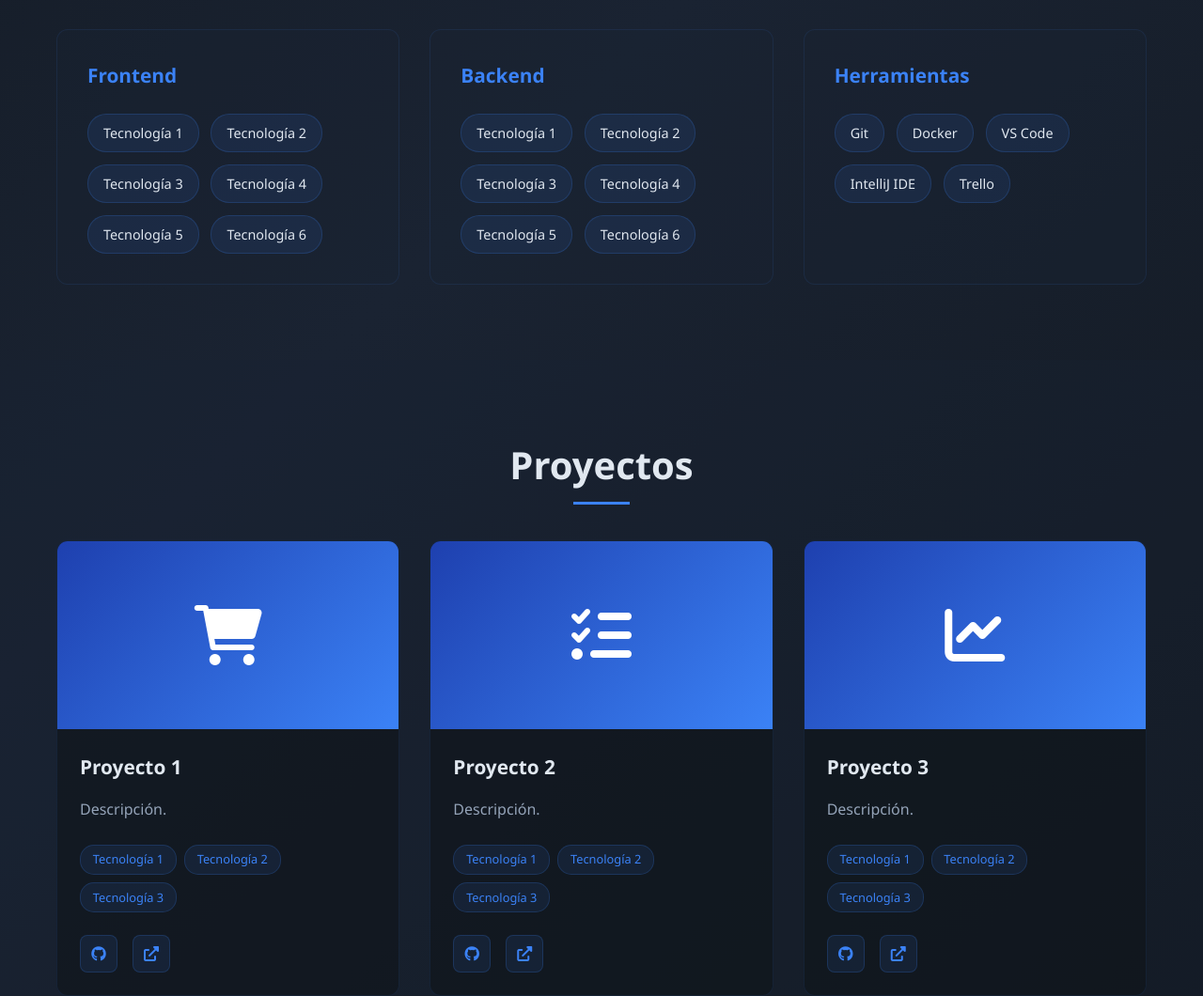
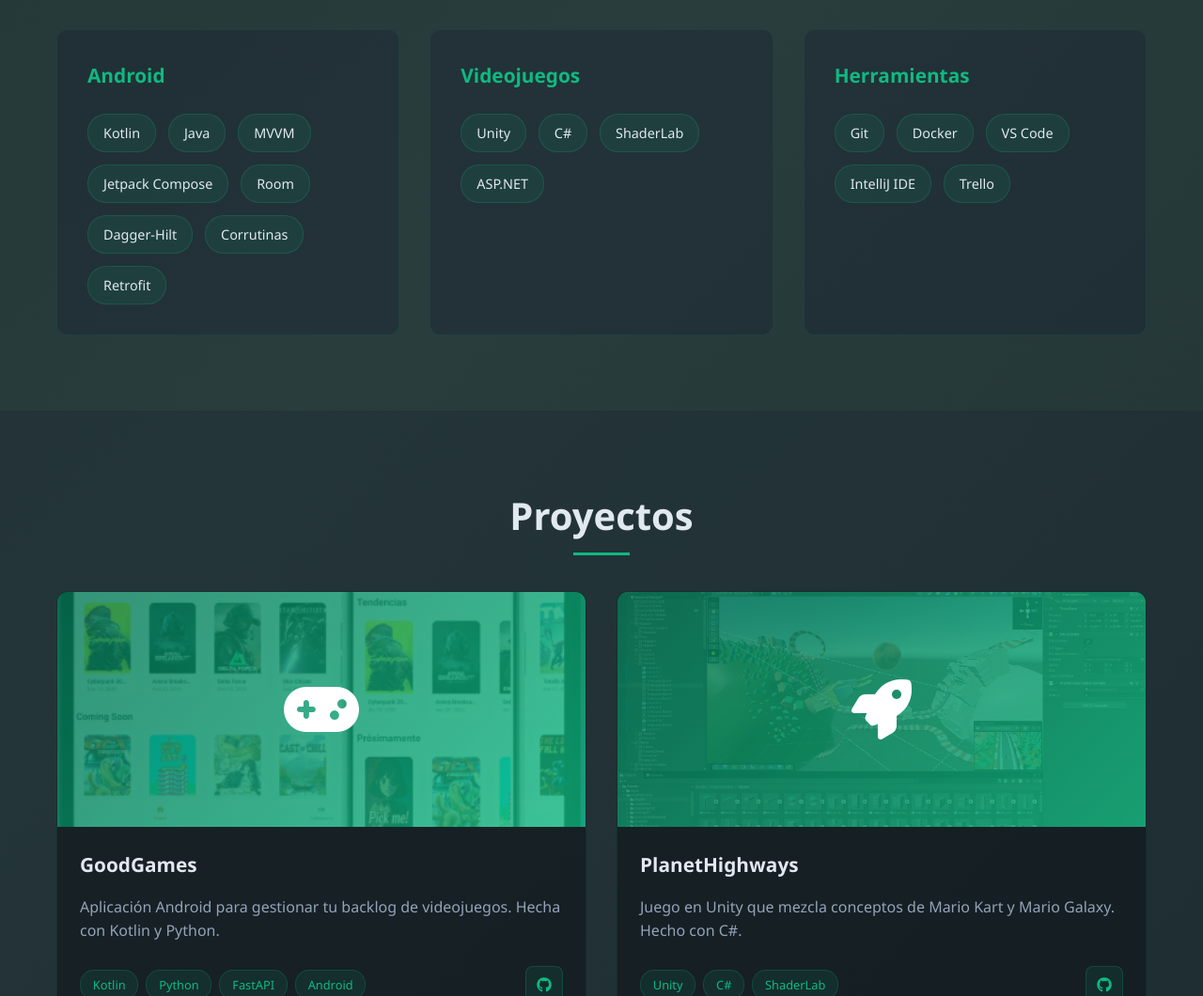
Before and after one commit to Arky222/Arky222.github.io, a plain HTML site: page index.html in a window 1280 px wide. Shown: the part 1740-2800 px from the top of the page at 94% size. Drawn offline with Linux system fonts and the light colour scheme.

Commit message:
feat: changed style, fix content

```diff
--- a/code.js
+++ b/code.js
@@ -242,7 +242,7 @@ window.addEventListener('scroll', () => {
 const style = document.createElement('style');
 style.textContent = `
     .nav-link.active {
-        color: #3b82f6 !important;
+        color: #10b981 !important;
     }
     .nav-link.active::after {
         width: 100% !important;
--- a/estilo.css
+++ b/estilo.css
@@ -8,7 +8,7 @@ body {
     font-family: 'Segoe UI', Tahoma, Geneva, Verdana, sans-serif;
     line-height: 1.6;
     color: #e1e8f0;
-    background: linear-gradient(135deg, #0f1419 0%, #1a2332 50%, #0f1419 100%);
+    background: linear-gradient(135deg, #1f2e2e 0%, #293d3d 50%, #1f2e2e 100%);
     min-height: 100vh;
 }
 
@@ -27,7 +27,7 @@ body {
     backdrop-filter: blur(10px);
     z-index: 1000;
     padding: 1rem 0;
-    border-bottom: 1px solid rgba(59, 130, 246, 0.1);
+    border-bottom: 1px solid rgba(16, 185, 129, 0.1);
 }
 
 .nav {
@@ -40,7 +40,7 @@ body {
 }
 
 .nav-logo h2 {
-    color: #3b82f6;
+    color: #10b981;
     font-size: 1.8rem;
     font-weight: 700;
 }
@@ -60,7 +60,7 @@ body {
 }
 
 .nav-link:hover {
-    color: #3b82f6;
+    color: #10b981;
 }
 
 .nav-link::after {
@@ -70,7 +70,7 @@ body {
     left: 0;
     width: 0;
     height: 2px;
-    background: #3b82f6;
+    background: #10b981;
     transition: width 0.3s ease;
 }
 
@@ -111,7 +111,7 @@ body {
     font-size: 3.5rem;
     font-weight: 700;
     margin-bottom: 1rem;
-    background: linear-gradient(135deg, #3b82f6, #60a5fa);
+    background: linear-gradient(135deg, #10b981, #6ee7b7);
     -webkit-background-clip: text;
     -webkit-text-fill-color: transparent;
     background-clip: text;
@@ -148,24 +148,24 @@ body {
 }
 
 .btn-primary {
-    background: #3b82f6;
+    background: #10b981;
     color: white;
 }
 
 .btn-primary:hover {
-    background: #2563eb;
+    background: #059669;
     transform: translateY(-2px);
-    box-shadow: 0 10px 25px rgba(59, 130, 246, 0.3);
+    box-shadow: 0 10px 25px rgba(16, 185, 129, 0.3);
 }
 
 .btn-secondary {
     background: transparent;
-    color: #3b82f6;
-    border: 2px solid #3b82f6;
+    color: #10b981;
+    border: 2px solid #10b981;
 }
 
 .btn-secondary:hover {
-    background: #3b82f6;
+    background: #10b981;
     color: white;
     transform: translateY(-2px);
 }
@@ -181,16 +181,14 @@ body {
     width: 300px;
     height: 300px;
     border-radius: 50%;
-    background: linear-gradient(135deg, #3b82f6, #1e40af);
-    display: flex;
-    align-items: center;
-    justify-content: center;
-    box-shadow: 0 20px 40px rgba(59, 130, 246, 0.3);
+    box-shadow: 0 20px 40px rgba(16, 185, 129, 0.3);
+    overflow: hidden;
 }
 
-.profile-circle i {
-    font-size: 8rem;
-    color: white;
+.profile-img {
+    width: 100%;
+    height: 100%;
+    object-fit: cover;
 }
 
 /* Sections */
@@ -214,7 +212,7 @@ section {
     transform: translateX(-50%);
     width: 60px;
     height: 3px;
-    background: #3b82f6;
+    background: #10b981;
 }
 
 /* About Section */
@@ -244,14 +242,14 @@ section {
 .stat {
     text-align: center;
     padding: 1.5rem;
-    background: rgba(59, 130, 246, 0.1);
+    background: rgba(16, 185, 129, 0.1);
     border-radius: 12px;
-    border: 1px solid rgba(59, 130, 246, 0.2);
+    border: 1px solid rgba(16, 185, 129, 0.2);
 }
 
 .stat h3 {
     font-size: 2.5rem;
-    color: #3b82f6;
+    color: #10b981;
     margin-bottom: 0.5rem;
 }
 
@@ -271,11 +269,11 @@ section {
     background: rgba(26, 35, 50, 0.4);
     padding: 2rem;
     border-radius: 12px;
-    border: 1px solid rgba(59, 130, 246, 0.1);
+    border: 1px solid rgba(16, 185, 129, 0.1);
 }
 
 .skill-category h3 {
-    color: #3b82f6;
+    color: #10b981;
     margin-bottom: 1.5rem;
     font-size: 1.3rem;
 }
@@ -287,17 +285,17 @@ section {
 }
 
 .skill-item {
-    background: rgba(59, 130, 246, 0.1);
+    background: rgba(16, 185, 129, 0.1);
     color: #e1e8f0;
     padding: 0.5rem 1rem;
     border-radius: 20px;
     font-size: 0.9rem;
-    border: 1px solid rgba(59, 130, 246, 0.2);
+    border: 1px solid rgba(16, 185, 129, 0.2);
     transition: all 0.3s ease;
 }
 
 .skill-item:hover {
-    background: rgba(59, 130, 246, 0.2);
+    background: rgba(16, 185, 129, 0.2);
     transform: translateY(-2px);
 }
 
@@ -316,27 +314,45 @@ section {
     background: rgba(15, 20, 25, 0.6);
     border-radius: 12px;
     overflow: hidden;
-    border: 1px solid rgba(59, 130, 246, 0.1);
+    border: 1px solid rgba(16, 185, 129, 0.1);
     transition: all 0.3s ease;
 }
 
 .project-card:hover {
     transform: translateY(-5px);
-    box-shadow: 0 20px 40px rgba(59, 130, 246, 0.2);
-    border-color: rgba(59, 130, 246, 0.3);
+    box-shadow: 0 20px 40px rgba(16, 185, 129, 0.2);
+    border-color: rgba(16, 185, 129, 0.3);
 }
 
 .project-image {
-    height: 200px;
-    background: linear-gradient(135deg, #1e40af, #3b82f6);
+    height: 250px;
+    background: linear-gradient(135deg, #047857, #10b981);
     display: flex;
     align-items: center;
     justify-content: center;
+    position: relative;
+    overflow: hidden;
+}
+
+.project-image img {
+    position: absolute;
+    top: 0;
+    left: 0;
+    width: 100%;
+    height: 100%;
+    object-fit: cover;
+    opacity: 0.2;
+    transition: opacity 0.3s ease;
+}
+
+.project-card:hover .project-image img {
+    opacity: 0.8;
 }
 
 .project-image i {
     font-size: 4rem;
     color: white;
+    z-index: 1;
 }
 
 .project-content {
@@ -359,39 +375,47 @@ section {
     display: flex;
     flex-wrap: wrap;
     gap: 0.5rem;
-    margin-bottom: 1.5rem;
+    margin-bottom: 0.75rem;
+    align-items: center;
 }
 
 .project-tech span {
-    background: rgba(59, 130, 246, 0.1);
-    color: #3b82f6;
+    background: rgba(16, 185, 129, 0.1);
+    color: #10b981;
     padding: 0.3rem 0.8rem;
     border-radius: 15px;
     font-size: 0.8rem;
-    border: 1px solid rgba(59, 130, 246, 0.2);
+    border: 1px solid rgba(16, 185, 129, 0.2);
 }
 
 .project-links {
     display: flex;
     gap: 1rem;
+    margin-left: auto;
+}
+
+.project-tech-and-links {
+    display: flex;
+    justify-content: space-between;
+    align-items: center;
 }
 
 .project-link {
     width: 40px;
     height: 40px;
-    background: rgba(59, 130, 246, 0.1);
+    background: rgba(16, 185, 129, 0.1);
     border-radius: 8px;
     display: flex;
     align-items: center;
     justify-content: center;
-    color: #3b82f6;
+    color: #10b981;
     text-decoration: none;
     transition: all 0.3s ease;
-    border: 1px solid rgba(59, 130, 246, 0.2);
+    border: 1px solid rgba(16, 185, 129, 0.2);
 }
 
 .project-link:hover {
-    background: #3b82f6;
+    background: #10b981;
     color: white;
     transform: translateY(-2px);
 }
@@ -424,7 +448,7 @@ section {
 }
 
 .contact-item i {
-    color: #3b82f6;
+    color: #10b981;
     width: 20px;
 }
 
@@ -437,19 +461,19 @@ section {
 .social-link {
     width: 45px;
     height: 45px;
-    background: rgba(59, 130, 246, 0.1);
+    background: rgba(16, 185, 129, 0.1);
     border-radius: 8px;
     display: flex;
     align-items: center;
     justify-content: center;
-    color: #3b82f6;
+    color: #10b981;
     text-decoration: none;
     transition: all 0.3s ease;
-    border: 1px solid rgba(59, 130, 246, 0.2);
+    border: 1px solid rgba(16, 185, 129, 0.2);
 }
 
 .social-link:hover {
-    background: #3b82f6;
+    background: #10b981;
     color: white;
     transform: translateY(-2px);
 }
@@ -458,7 +482,7 @@ section {
     background: rgba(26, 35, 50, 0.4);
     padding: 2rem;
     border-radius: 12px;
-    border: 1px solid rgba(59, 130, 246, 0.1);
+    border: 1px solid rgba(16, 185, 129, 0.1);
 }
 
 .form-group {
@@ -470,7 +494,7 @@ section {
     width: 100%;
     padding: 1rem;
     background: rgba(15, 20, 25, 0.6);
-    border: 1px solid rgba(59, 130, 246, 0.2);
+    border: 1px solid rgba(16, 185, 129, 0.2);
     border-radius: 8px;
     color: #e1e8f0;
     font-size: 1rem;
@@ -480,8 +504,8 @@ section {
 .form-group input:focus,
 .form-group textarea:focus {
     outline: none;
-    border-color: #3b82f6;
-    box-shadow: 0 0 0 3px rgba(59, 130, 246, 0.1);
+    border-color: #10b981;
+    box-shadow: 0 0 0 3px rgba(16, 185, 129, 0.1);
 }
 
 .form-group input::placeholder,
@@ -495,7 +519,7 @@ section {
     text-align: center;
     padding: 2rem 0;
     color: #64748b;
-    border-top: 1px solid rgba(59, 130, 246, 0.1);
+    border-top: 1px solid rgba(16, 185, 129, 0.1);
 }
 
 /* Responsive Design */
@@ -577,10 +601,10 @@ html {
 }
 
 ::-webkit-scrollbar-thumb {
-    background: #3b82f6;
+    background: #10b981;
     border-radius: 4px;
 }
 
 ::-webkit-scrollbar-thumb:hover {
-    background: #2563eb;
+    background: #059669;
 }
--- a/index.html
+++ b/index.html
@@ -44,7 +44,7 @@
         </div>
         <div class="hero-image">
             <div class="profile-circle">
-                <i class="fas fa-user-circle"></i>
+                <img src="img/foto.jpg" alt="Sergio Martínez" class="profile-img">
             </div>
         </div>
     </section>
@@ -66,7 +66,7 @@
                 </div>
                 <div class="about-stats">
                     <div class="stat">
-                        <h3>3+</h3>
+                        <h3>2+</h3>
                         <p>Proyectos Completados</p>
                     </div>
                     <div class="stat">
@@ -74,7 +74,7 @@
                         <p>Meses de Experiencia</p>
                     </div>
                     <div class="stat">
-                        <h3>8+</h3>
+                        <h3>13+</h3>
                         <p>Tecnologías</p>
                     </div>
                 </div>
@@ -88,25 +88,25 @@
             <h2 class="section-title">Habilidades</h2>
             <div class="skills-grid">
                 <div class="skill-category">
-                    <h3>Frontend</h3>
+                    <h3>Android</h3>
                     <div class="skills-list">
-                        <span class="skill-item">Tecnología 1</span>
-                        <span class="skill-item">Tecnología 2</span>
-                        <span class="skill-item">Tecnología 3</span>
-                        <span class="skill-item">Tecnología 4</span>
-                        <span class="skill-item">Tecnología 5</span>
-                        <span class="skill-item">Tecnología 6</span>
+                        <span class="skill-item">Kotlin</span>
+                        <span class="skill-item">Java</span>
+                        <span class="skill-item">MVVM</span>
+                        <span class="skill-item">Jetpack Compose</span>
+                        <span class="skill-item">Room</span>
+                        <span class="skill-item">Dagger-Hilt</span>
+                        <span class="skill-item">Corrutinas</span>
+                        <span class="skill-item">Retrofit</span>
                     </div>
                 </div>
                 <div class="skill-category">
-                    <h3>Backend</h3>
+                    <h3>Videojuegos</h3>
                     <div class="skills-list">
-                        <span class="skill-item">Tecnología 1</span>
-                        <span class="skill-item">Tecnología 2</span>
-                        <span class="skill-item">Tecnología 3</span>
-                        <span class="skill-item">Tecnología 4</span>
-                        <span class="skill-item">Tecnología 5</span>
-                        <span class="skill-item">Tecnología 6</span>
+                        <span class="skill-item">Unity</span>
+                        <span class="skill-item">C#</span>
+                        <span class="skill-item">ShaderLab</span>
+                        <span class="skill-item">ASP.NET</span>
                     </div>
                 </div>
                 <div class="skill-category">
@@ -130,69 +130,43 @@
             <div class="projects-grid">
                 <div class="project-card">
                     <div class="project-image">
-                        <i class="fas fa-shopping-cart"></i>
+                        <img src="img/goodgames.png" alt="GoodGames">
+                        <i class="fas fa-gamepad"></i>
                     </div>
                     <div class="project-content">
-                        <h3>Proyecto 1</h3>
-                        <p>Descripción.</p>
+                        <h3>GoodGames</h3>
+                        <p>Aplicación Android para gestionar tu backlog de videojuegos. Hecha con Kotlin y Python.</p>
                         <div class="project-tech">
-                            <span>Tecnología 1</span>
-                            <span>Tecnología 2</span>
-                            <span>Tecnología 3</span>
-                        </div>
+                            <span>Kotlin</span>
+                            <span>Python</span>
+                            <span>FastAPI</span>
+                            <span>Android</span>
                             <div class="project-links">
-                            <a href="#" class="project-link">
+                                <a href="https://github.com/Arky222/GoodGames" class="project-link" target="_blank">
                                     <i class="fab fa-github"></i>
                                 </a>
-                            <a href="#" class="project-link">
-                                <i class="fas fa-external-link-alt"></i>
-                            </a>
+                            </div>
                         </div>
                     </div>
                 </div>
 
                 <div class="project-card">
                     <div class="project-image">
-                        <i class="fas fa-tasks"></i>
+                        <img src="img/planethighways.png" alt="PlanetHighways">
+                        <i class="fas fa-rocket"></i>
                     </div>
                     <div class="project-content">
-                        <h3>Proyecto 2</h3>
-                        <p>Descripción.</p>
+                        <h3>PlanetHighways</h3>
+                        <p>Juego en Unity que mezcla conceptos de Mario Kart y Mario Galaxy. Hecho con C#.</p>
                         <div class="project-tech">
-                            <span>Tecnología 1</span>
-                            <span>Tecnología 2</span>
-                            <span>Tecnología 3</span>
-                        </div>
+                            <span>Unity</span>
+                            <span>C#</span>
+                            <span>ShaderLab</span>
                             <div class="project-links">
-                            <a href="#" class="project-link">
+                                <a href="https://github.com/Arky222/PlanetHighwaysUnity" class="project-link" target="_blank">
                                     <i class="fab fa-github"></i>
                                 </a>
-                            <a href="#" class="project-link">
-                                <i class="fas fa-external-link-alt"></i>
-                            </a>
                             </div>
-                    </div>
-                </div>
-
-                <div class="project-card">
-                    <div class="project-image">
-                        <i class="fas fa-chart-line"></i>
-                    </div>
-                    <div class="project-content">
-                        <h3>Proyecto 3</h3>
-                        <p>Descripción.</p>
-                        <div class="project-tech">
-                            <span>Tecnología 1</span>
-                            <span>Tecnología 2</span>
-                            <span>Tecnología 3</span>
-                        </div>
-                        <div class="project-links">
-                            <a href="#" class="project-link">
-                                <i class="fab fa-github"></i>
-                            </a>
-                            <a href="#" class="project-link">
-                                <i class="fas fa-external-link-alt"></i>
-                            </a>
                         </div>
                     </div>
                 </div>
@@ -217,14 +191,11 @@
                         <span>Córdoba, España</span>
                     </div>
                     <div class="social-links">
-                        <a href="#" class="social-link">
+                        <a href="https://www.linkedin.com/in/sergiomartinezdelcastillo/" class="social-link" target="_blank">
                             <i class="fab fa-linkedin"></i>
                         </a>
-                        <a href="#" class="social-link">
+                        <a href="https://github.com/Arky222" class="social-link" target="_blank">
                             <i class="fab fa-github"></i>
-                        </a>
-                        <a href="#" class="social-link">
-                            <i class="fab fa-twitter"></i>
                         </a>
                     </div>
                 </div>
```
Also changed, not shown: img/foto.jpg (added), img/goodgames.png (added), img/planethighways.png (added). Lines whose indentation alone changed are shown as unchanged.
